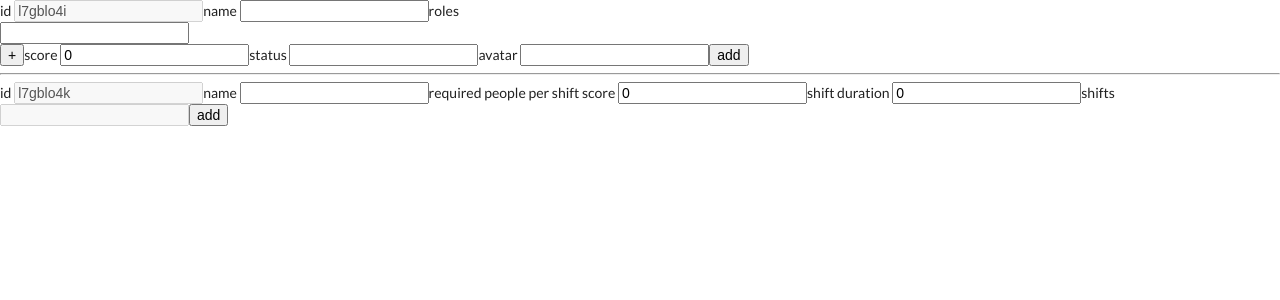
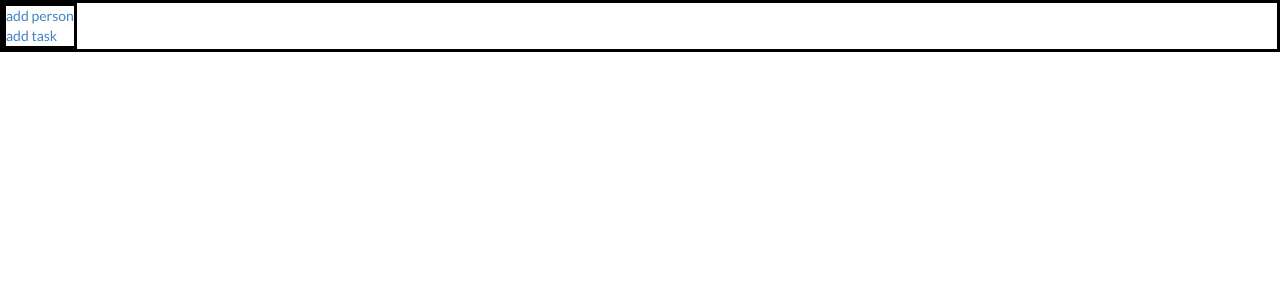
Before and after one commit to yuval-herman/shavazak, a React (Create React App) app in the folder client/: page /tablemanager in a window 1280 px wide. Shown: the top 300 px of the page. Built offline with nearby package versions, Linux system fonts and the light colour scheme.

Commit message:
added subroutes to tablemanager

```diff
--- a/client/src/TableManager/TableManager.module.scss
+++ b/client/src/TableManager/TableManager.module.scss
@@ -0,0 +1,11 @@
+.main {
+	border: solid black;
+	display: flex;
+	gap: 1rem;
+}
+
+.sidebar {
+	border: solid black;
+	display: flex;
+	flex-direction: column;
+}
--- a/client/src/TableManager/TableManager.tsx
+++ b/client/src/TableManager/TableManager.tsx
@@ -8,6 +8,8 @@ import { savePerson, saveTask } from "../api";
 import { formDataToObj } from "../helpers";
 import { Person, Task } from "../types";
 import uniqId from "uniqid";
+import { Link, Outlet } from "react-router-dom";
+import style from "./TableManager.module.scss";
 
 function MultiInput(props: {
 	name: string | string[];
@@ -53,7 +55,7 @@ function MultiInput(props: {
 	);
 }
 
-function AddPerson() {
+export function AddPerson() {
 	const [inputs, setInputs] = useState<Person>({
 		id: uniqId(),
 		name: "",
@@ -135,7 +137,7 @@ function AddPerson() {
 	);
 }
 
-function AddTask() {
+export function AddTask() {
 	const [inputs, setInputs] = useState<Task>({
 		id: uniqId(),
 		name: "",
@@ -212,10 +214,14 @@ function AddTask() {
 
 function TableManager() {
 	return (
-		<div>
-			<AddPerson />
-			<hr />
-			<AddTask />
+		<div className={style.main}>
+			<nav className={style.sidebar}>
+				<Link to={"addperson"}>add person</Link>{" "}
+				<Link to={"addtask"}>add task</Link>
+			</nav>
+			<div>
+				<Outlet />
+			</div>
 		</div>
 	);
 }
--- a/client/src/index.tsx
+++ b/client/src/index.tsx
@@ -2,7 +2,7 @@ import React from "react";
 import ReactDOM from "react-dom/client";
 import { BrowserRouter, Route, Routes } from "react-router-dom";
 import App from "./App/App";
-import TableManager from "./TableManager/TableManager";
+import TableManager, { AddPerson, AddTask } from "./TableManager/TableManager";
 
 const root = ReactDOM.createRoot(
 	document.getElementById("root") as HTMLElement
@@ -12,7 +12,10 @@ root.render(
 		<BrowserRouter>
 			<Routes>
 				<Route index element={<App />} />
-				<Route path="/tablemanager" element={<TableManager />} />
+				<Route path="tablemanager" element={<TableManager />}>
+					<Route path="addperson" element={<AddPerson />} />
+					<Route path="addtask" element={<AddTask />} />
+				</Route>
 				<Route
 					path="*"
 					element={<div>That's a 404, sorry mate ¯\_(ツ)_/¯</div>}
```
